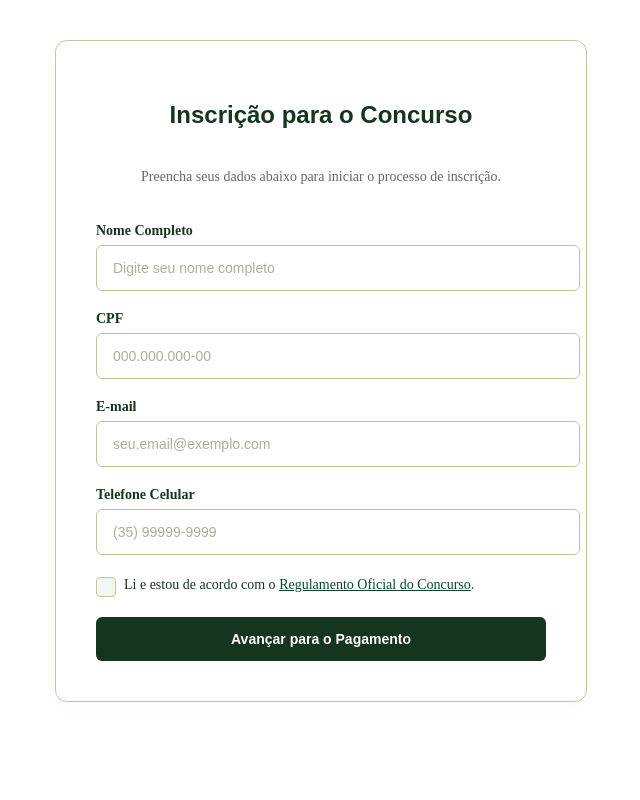
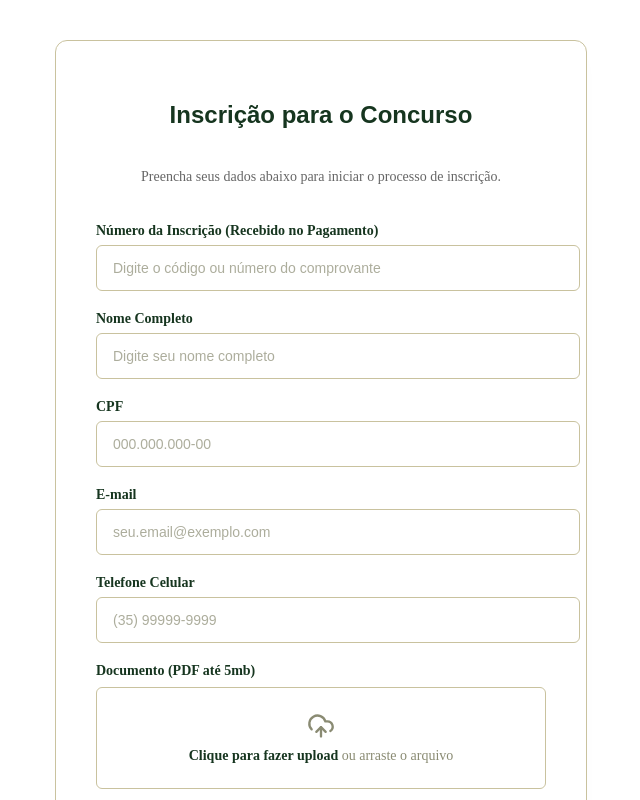
Before and after one commit to luizroquim/sistema-evento, a React (Vite) app: page / in a window 1280 px wide. Shown: the top 800 px of the page, without its empty margins (319-959 px from the left). Built offline with nearby package versions, Linux system fonts and the light colour scheme.

Commit message:
feat: add FileInput component with drag an drop and update registration form

```diff
--- /dev/null
+++ b/src/components/UI/FileInput/index.tsx
@@ -0,0 +1,132 @@
+import { forwardRef, useState, InputHTMLAttributes, useRef } from 'react';
+import { UploadCloud, CheckCircle2 } from 'lucide-react';
+import { useTheme } from 'styled-components';
+import * as S from './styles';
+
+interface FileInputProps extends InputHTMLAttributes<HTMLInputElement> {
+  label: string;
+  error?: string;
+}
+
+export const FileInput = forwardRef<HTMLInputElement, FileInputProps>(
+  ({ label, error, id, ...rest }, ref) => {
+    const [fileName, setFileName] = useState<string | null>(null);
+    const theme = useTheme();
+    const localInputRef = useRef<HTMLInputElement | null>(null);
+
+    // 1. Função padrão quando o usuário clica e seleciona o arquivo manualmente
+    const handleFileChange = (event: React.ChangeEvent<HTMLInputElement>) => {
+      const files = event.target.files;
+      if (files && files.length > 0) {
+        setFileName(files[0].name);
+      } else {
+        setFileName(null);
+      }
+
+      if (rest.onChange) {
+        rest.onChange(event);
+      }
+    };
+
+    // 🔥 2. NOVO: Previne o navegador de abrir o arquivo quando ele é arrastado por cima
+    const handleDragOver = (event: React.DragEvent<HTMLLabelElement>) => {
+      event.preventDefault();
+    };
+
+    // 🔥 3. NOVO: Captura o arquivo quando o usuário solta (Drop) ele na área
+    const handleDrop = (event: React.DragEvent<HTMLLabelElement>) => {
+      event.preventDefault(); // Impede o navegador de abrir o arquivo em uma nova aba
+
+      const files = event.dataTransfer.files; // Pega os arquivos arrastados
+
+      if (files && files.length > 0) {
+        setFileName(files[0].name); // Atualiza o nome na tela
+
+        // Injeta os arquivos arrastados direto na propriedade 'files' do nosso input escondido
+        if (localInputRef.current) {
+          localInputRef.current.files = files;
+
+          // Dispara o onChange fake para o React Hook Form e o Yup validarem o arquivo arrastado
+          if (rest.onChange) {
+            const fakeEvent = {
+              target: localInputRef.current
+            } as React.ChangeEvent<HTMLInputElement>;
+            rest.onChange(fakeEvent);
+          }
+        }
+      }
+    };
+
+    const handleRemoveFile = (event: React.MouseEvent) => {
+      event.preventDefault();
+      setFileName(null);
+
+      if (localInputRef.current) {
+        localInputRef.current.value = '';
+        if (rest.onChange) {
+          const fakeEvent = {
+            target: localInputRef.current
+          } as React.ChangeEvent<HTMLInputElement>;
+          rest.onChange(fakeEvent);
+        }
+      }
+    };
+
+    return (
+      <S.Container>
+        <S.Label htmlFor={id}>{label}</S.Label>
+
+        {/* 🔥 Adicionamos as propriedades de Drag and Drop na label que envolve tudo */}
+        <S.UploadArea
+          htmlFor={id}
+          onDragOver={handleDragOver}
+          onDrop={handleDrop}
+        >
+          {fileName ? (
+            <CheckCircle2 size={28} color={theme.colors.success} />
+          ) : (
+            <UploadCloud size={28} color={theme.colors.placeholder} />
+          )}
+
+          <S.Text>
+            {fileName ? (
+              <>
+                Arquivo selecionado: <S.FileNameSuccess>{fileName}</S.FileNameSuccess>
+              </>
+            ) : (
+              <>
+                <strong>Clique para fazer upload</strong> ou arraste o arquivo
+              </>
+            )}
+          </S.Text>
+
+          {fileName && (
+            <S.RemoveButton
+              type="button"
+              onClick={handleRemoveFile}
+              aria-label={`Remover o arquivo ${fileName}`}
+            >
+              Remover arquivo
+            </S.RemoveButton>
+          )}
+
+          <input
+            id={id}
+            type="file"
+            ref={(e) => {
+              localInputRef.current = e;
+              if (typeof ref === 'function') ref(e);
+              else if (ref) ref.current = e;
+            }}
+            {...rest}
+            onChange={handleFileChange}
+          />
+        </S.UploadArea>
+
+        {error && <S.ErrorMessage>{error}</S.ErrorMessage>}
+      </S.Container>
+    );
+  }
+);
+
+FileInput.displayName = 'FileInput';
--- /dev/null
+++ b/src/components/UI/FileInput/styles.ts
@@ -0,0 +1,93 @@
+import styled from 'styled-components';
+
+export const Container = styled.div`
+  display: flex;
+  flex-direction: column;
+  gap: 0.5rem;
+  width: 100%;
+  margin-bottom: 1.25rem;
+`;
+
+export const Label = styled.label`
+  font-size: 0.875rem;
+  font-weight: 600;
+  color: ${({ theme }) => theme.colors.foreground};
+`;
+
+export const UploadArea = styled.label`
+  display: flex;
+  flex-direction: column;
+  align-items: center;
+  justify-content: center;
+  padding: 1.5rem;
+  border: 1px solid ${({ theme }) => theme.colors.border};
+  border-radius: ${({ theme }) => theme.borderRadius.input};
+  background-color: ${({ theme }) => theme.colors.surface};
+  cursor: pointer;
+  transition: all 0.2s ease-in-out;
+
+  &:hover {
+    background-color: ${({ theme }) => theme.colors.background};
+    border-color: ${({ theme }) => theme.colors.borderFocus};
+
+    /* Faz o ícone dar um leve "pulo" no hover para melhorar o UX */
+    svg {
+      transform: translateY(-2px);
+    }
+  }
+
+  &:focus-within {
+    border-color: ${({ theme }) => theme.colors.borderFocus};
+    box-shadow: 0 0 0 3px ${({ theme }) => theme.colors.shadowFocus};
+  }
+
+  input {
+    display: none;
+  }
+
+  svg {
+    transition: transform 0.2s ease-in-out;
+    margin-bottom: 0.5rem;
+  }
+`;
+
+export const Text = styled.span`
+  font-size: 0.875rem;
+  color: ${({ theme }) => theme.colors.placeholder};
+  text-align: center;
+
+  strong {
+    color: ${({ theme }) => theme.colors.foreground};
+  }
+`;
+
+// 🔥 NOVO COMPONENTE: Nome do arquivo estilizado com a cor de sucesso do seu tema
+export const FileNameSuccess = styled.strong`
+  color: ${({ theme }) => theme.colors.success};
+  word-break: break-all;
+`;
+
+export const ErrorMessage = styled.span`
+  font-size: 0.75rem;
+  color: ${({ theme }) => theme.colors.error};
+  margin-top: 0.25rem;
+  font-weight: 500;
+`;
+
+
+export const RemoveButton = styled.button`
+  background: none;
+  border: none;
+  font-size: 0.725rem;
+  font-weight: 600;
+  color: ${({ theme }) => theme.colors.foreground};
+  margin-top: 0.5rem;
+  cursor: pointer;
+  text-decoration: underline;
+  transition: color 0.2s ease-in-out;
+
+  &:hover {
+
+    color: ${({ theme }) => theme.colors.error};
+  }
+`;
--- a/src/components/UI/index.ts
+++ b/src/components/UI/index.ts
@@ -1,4 +1,5 @@
 export { Input } from './Input';
 export { Button } from './Button';
 export { Checkbox } from './Checkbox';
+export {FileInput} from './FileInput';
 export { Modal } from './Modal';
--- a/src/pages/Registration/index.tsx
+++ b/src/pages/Registration/index.tsx
@@ -1,10 +1,9 @@
-import { cpfMask, phoneMask } from '../../utils/masks';
-import { Input, Button, Checkbox, Modal } from '../../components/UI';
-import { useRegistrationForm } from './hooks/useRegistrationForm';
-import * as S from './styles';
+import { cpfMask, phoneMask } from "../../utils/masks";
+import { Input, Button, Checkbox, Modal, FileInput } from "../../components/UI";
+import { useRegistrationForm } from "./hooks/useRegistrationForm";
+import * as S from "./styles";
 
 export function Registration() {
-
   const {
     register,
     handleSubmit,
@@ -14,7 +13,7 @@ export function Registration() {
     formDataTmp,
     handlePreSubmit,
     handleFinalConfirm,
-    handleCloseModal
+    handleCloseModal,
   } = useRegistrationForm();
 
   return (
@@ -26,11 +25,19 @@ export function Registration() {
         </S.FormSubtitle>
 
         <Input
+          id="paymentNumber"
+          label="Número da Inscrição (Recebido no Pagamento)"
+          placeholder="Digite o código ou número do comprovante"
+          error={errors.paymentNumber?.message}
+          {...register("paymentNumber")}
+        />
+
+        <Input
           id="fullName"
           label="Nome Completo"
           placeholder="Digite seu nome completo"
           error={errors.fullName?.message}
-          {...register('fullName')}
+          {...register("fullName")}
         />
 
         <Input
@@ -39,8 +46,10 @@ export function Registration() {
           placeholder="000.000.000-00"
           maxLength={14}
           error={errors.document?.message}
-          {...register('document', {
-            onChange: (e) => { e.target.value = cpfMask(e.target.value); }
+          {...register("document", {
+            onChange: (e) => {
+              e.target.value = cpfMask(e.target.value);
+            },
           })}
         />
 
@@ -50,7 +59,7 @@ export function Registration() {
           type="email"
           placeholder="seu.email@exemplo.com"
           error={errors.email?.message}
-          {...register('email')}
+          {...register("email")}
         />
 
         <Input
@@ -59,27 +68,42 @@ export function Registration() {
           placeholder="(35) 99999-9999"
           maxLength={15}
           error={errors.phone?.message}
-          {...register('phone', {
-            onChange: (e) => { e.target.value = phoneMask(e.target.value); }
+          {...register("phone", {
+            onChange: (e) => {
+              e.target.value = phoneMask(e.target.value);
+            },
           })}
+        />
+
+        <FileInput
+          id="documentFile"
+          label="Documento (PDF até 5mb)"
+          accept=".pdf,.png,.jpg,.jpeg"
+          error={errors.documentFile?.message}
+          {...register("documentFile")}
         />
 
         <Checkbox
           id="termsAccepted"
           error={errors.termsAccepted?.message}
-          {...register('termsAccepted')}
+          {...register("termsAccepted")}
           label={
             <>
-              Li e estou de acordo com o{' '}
-              <a href="/regulamento.pdf" target="_blank" rel="noopener noreferrer">
+              Li e estou de acordo com o{" "}
+              <a
+                href="/regulamento.pdf"
+                target="_blank"
+                rel="noopener noreferrer"
+              >
                 Regulamento Oficial do Concurso
-              </a>.
+              </a>
+              .
             </>
           }
         />
 
         <Button type="submit" variant="primary" isLoading={isSubmitting}>
-          Avançar para o Pagamento
+          Enviar
         </Button>
       </S.FormCard>
 
@@ -89,12 +113,11 @@ export function Registration() {
         onClose={handleCloseModal}
         onConfirm={handleFinalConfirm}
       >
-        <p style={{ lineHeight: 1.5 }}>
+        <S.ModalText>
           Olá, <strong>{formDataTmp?.fullName}</strong>!
-        </p>
-        <p style={{ marginTop: '0.5rem', color: '#555', lineHeight: 1.5 }}>
-          Confirma que os seus dados de contato e o CPF <strong>{formDataTmp?.document}</strong> estão corretos? Após a confirmação, você será direcionado para a etapa final.
-        </p>
+        </S.ModalText>
+
+        <S.ModalSubText>Confirma o envio dos seus dados?</S.ModalSubText>
       </Modal>
     </S.PageContainer>
   );
--- a/src/pages/Registration/schema.ts
+++ b/src/pages/Registration/schema.ts
@@ -2,6 +2,9 @@ import * as yup from "yup";
 import { cpf } from "cpf-cnpj-validator";
 
 const phoneRegExp = /^\(?\d{2}\)?\s?\d{4,5}-?\d{4}$/;
+
+const MAX_FILE_SIZE = 5 * 1024 * 1024;
+const SUPPORTED_FORMATS = ["application/pdf", "image/jpeg", "image/png"];
 
 export const registrationSchema = yup
   .object({
@@ -17,11 +20,9 @@ export const registrationSchema = yup
         "is-valid-cpf",
         "CPF inválido ou inexistente",
         function (value: string | undefined) {
-
           if (!value) return false;
 
           const cleanCPF = value.replace(/\D/g, "");
-
 
           if (cleanCPF.length < 11 || !cpf.isValid(cleanCPF)) {
             return this.createError({
@@ -43,6 +44,33 @@ export const registrationSchema = yup
       .required("O telefone celular é obrigatório")
       .matches(phoneRegExp, "Telefone inválido. Use o formato (XX) XXXXX-XXXX"),
 
+    documentFile: yup
+      .mixed<FileList>()
+      .required("O documento é obrigatório")
+      .test("required", "Selecione um arquivo de documento", (value) => {
+        // Verifica se o FileList existe e tem pelo menos 1 arquivo
+        return value && value.length > 0;
+      })
+      .test("fileSize", "O arquivo é muito grande (máx 5MB)", (value) => {
+        // Se houver arquivo, checa se o tamanho dele é menor ou igual a 5MB
+        return value && value[0] ? value[0].size <= MAX_FILE_SIZE : true;
+      })
+      .test(
+        "fileType",
+        "Formato inválido (apenas PDF, JPG ou PNG)",
+        (value) => {
+          // Se houver arquivo, checa se o tipo MIME está na lista de suportados
+          return value && value[0]
+            ? SUPPORTED_FORMATS.includes(value[0].type)
+            : true;
+        },
+      ),
+
+    paymentNumber: yup
+      .string()
+      .required("O número da inscrição de pagamento é obrigatório")
+      .min(2, "O número de inscrição inválido (muito curto)"),
+
     termsAccepted: yup
       .boolean()
       .oneOf([true], "Você precisa ler e aceitar o regulamento para continuar")
```
Also changed, not shown: src/pages/Registration/styles.ts (+17 -0 lines). Lines whose indentation alone changed are shown as unchanged.
